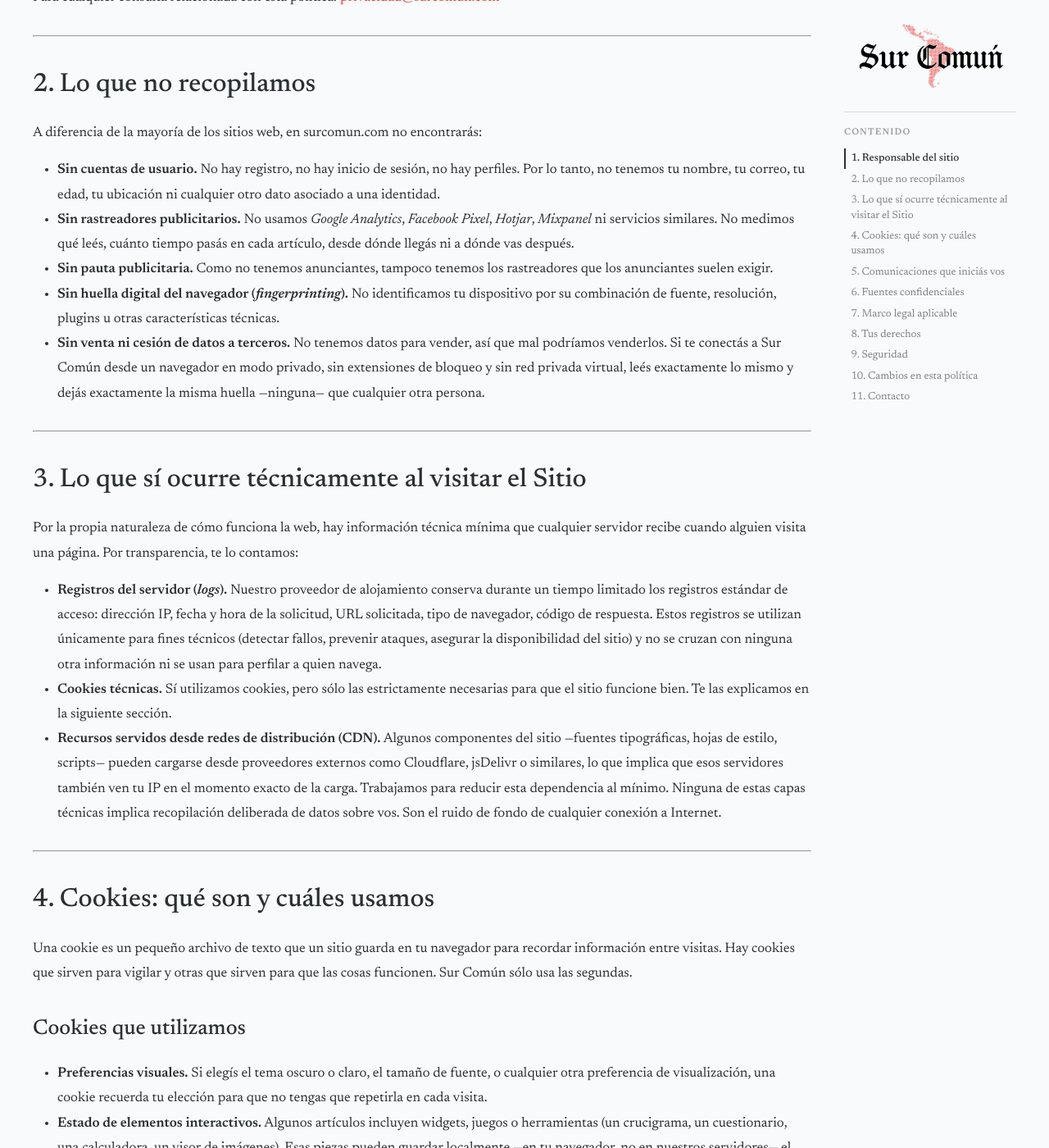
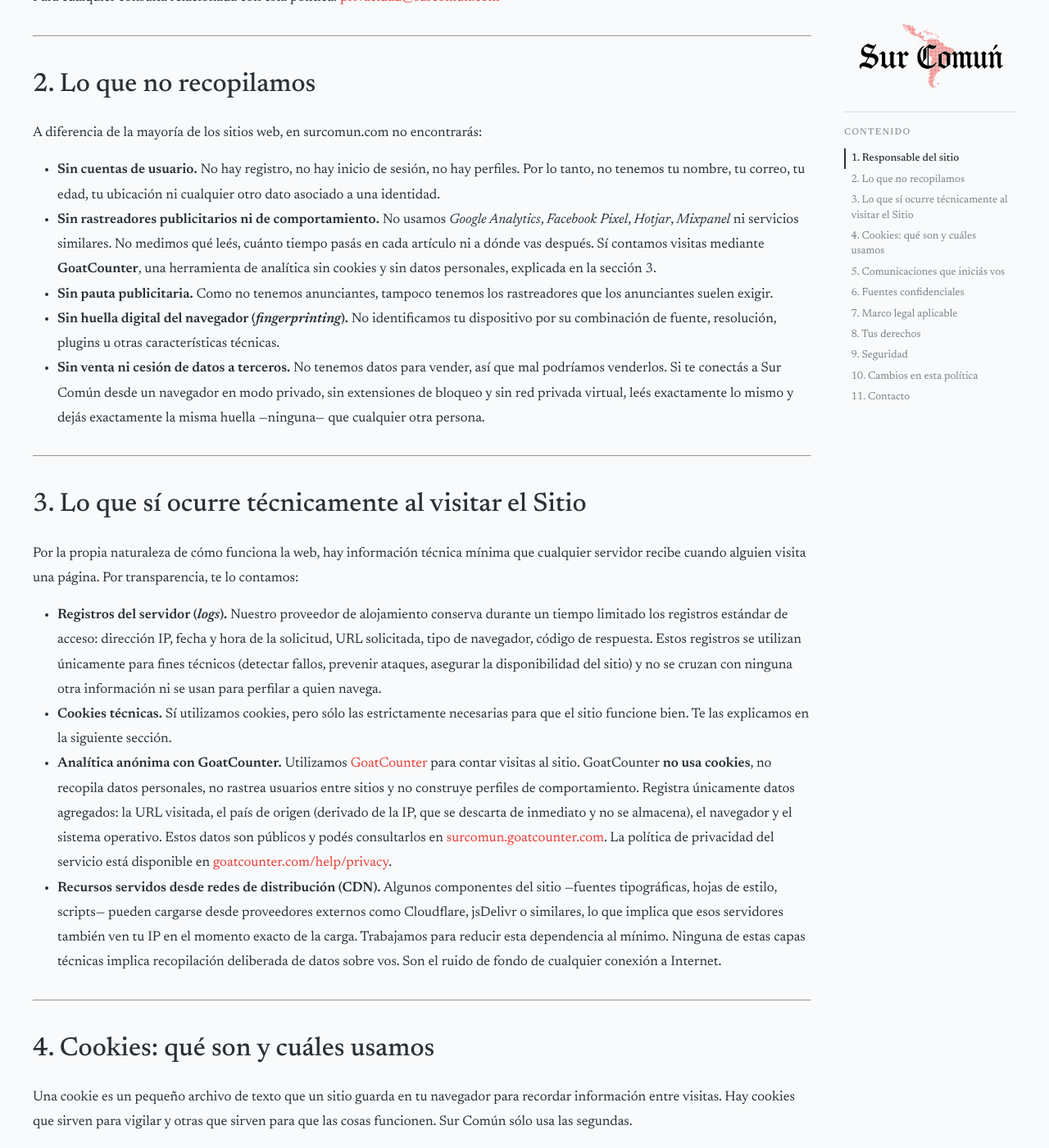
Before and after one commit to camilo78/surcomun.github.io, a Jekyll site: the page built from privacidad.md, in a window 1280 px wide and 1400 px high, scrolled down 707 px. Shown: the whole window at 82% size. Built offline with Jekyll 4.4.1, drawn with Linux system fonts in a browser that asks for light colours; some web fonts are replaced; some of the changed text lies outside the part shown.

Commit message:
Actualizar políticas de privacidad y cookies para reflejar uso de GoatCounter

```diff
--- a/privacidad.md
+++ b/privacidad.md
@@ -25,7 +25,7 @@ Para cualquier consulta relacionada con esta política: [privacidad@surcomun.com
 A diferencia de la mayoría de los sitios web, en surcomun.com no encontrarás:
 
 - **Sin cuentas de usuario.** No hay registro, no hay inicio de sesión, no hay perfiles. Por lo tanto, no tenemos tu nombre, tu correo, tu edad, tu ubicación ni cualquier otro dato asociado a una identidad.
-- **Sin rastreadores publicitarios.** No usamos *Google Analytics*, *Facebook Pixel*, *Hotjar*, *Mixpanel* ni servicios similares. No medimos qué leés, cuánto tiempo pasás en cada artículo, desde dónde llegás ni a dónde vas después.
+- **Sin rastreadores publicitarios ni de comportamiento.** No usamos *Google Analytics*, *Facebook Pixel*, *Hotjar*, *Mixpanel* ni servicios similares. No medimos qué leés, cuánto tiempo pasás en cada artículo ni a dónde vas después. Sí contamos visitas mediante **GoatCounter**, una herramienta de analítica sin cookies y sin datos personales, explicada en la sección 3.
 - **Sin pauta publicitaria.** Como no tenemos anunciantes, tampoco tenemos los rastreadores que los anunciantes suelen exigir.
 - **Sin huella digital del navegador (*fingerprinting*).** No identificamos tu dispositivo por su combinación de fuente, resolución, plugins u otras características técnicas.
 - **Sin venta ni cesión de datos a terceros.** No tenemos datos para vender, así que mal podríamos venderlos.
@@ -39,6 +39,7 @@ Por la propia naturaleza de cómo funciona la web, hay información técnica mí
 
 - **Registros del servidor (*logs*).** Nuestro proveedor de alojamiento conserva durante un tiempo limitado los registros estándar de acceso: dirección IP, fecha y hora de la solicitud, URL solicitada, tipo de navegador, código de respuesta. Estos registros se utilizan únicamente para fines técnicos (detectar fallos, prevenir ataques, asegurar la disponibilidad del sitio) y no se cruzan con ninguna otra información ni se usan para perfilar a quien navega.
 - **Cookies técnicas.** Sí utilizamos cookies, pero sólo las estrictamente necesarias para que el sitio funcione bien. Te las explicamos en la siguiente sección.
+- **Analítica anónima con GoatCounter.** Utilizamos [GoatCounter](https://www.goatcounter.com/) para contar visitas al sitio. GoatCounter **no usa cookies**, no recopila datos personales, no rastrea usuarios entre sitios y no construye perfiles de comportamiento. Registra únicamente datos agregados: la URL visitada, el país de origen (derivado de la IP, que se descarta de inmediato y no se almacena), el navegador y el sistema operativo. Estos datos son públicos y podés consultarlos en [surcomun.goatcounter.com](https://surcomun.goatcounter.com/). La política de privacidad del servicio está disponible en [goatcounter.com/help/privacy](https://www.goatcounter.com/help/privacy).
 - **Recursos servidos desde redes de distribución (CDN).** Algunos componentes del sitio —fuentes tipográficas, hojas de estilo, scripts— pueden cargarse desde proveedores externos como Cloudflare, jsDelivr o similares, lo que implica que esos servidores también ven tu IP en el momento exacto de la carga. Trabajamos para reducir esta dependencia al mínimo.
 Ninguna de estas capas técnicas implica recopilación deliberada de datos sobre vos. Son el ruido de fondo de cualquier conexión a Internet.
 
```
Also changed, not shown: other parts of privacidad.md (+1 -1 lines), cookies.md (+2 -2 lines).
